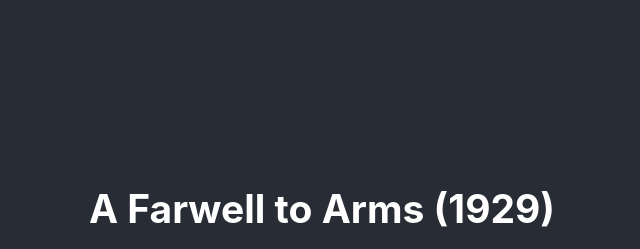
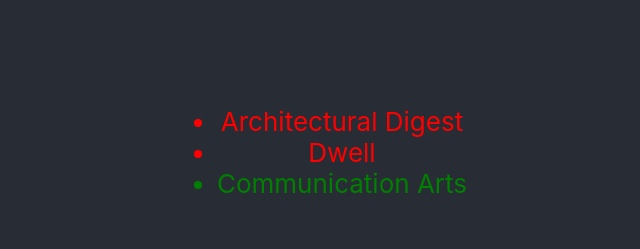
Before and after one commit to tbyrne14/hello-react, a React (Create React App) app: page / in a window 1280 px wide. Shown: the top 249 px of the page, without its empty margins (318-958 px from the left). Built offline with nearby package versions, Linux system fonts and the light colour scheme.

Commit message:
ZineRack

```diff
--- a/src/App.js
+++ b/src/App.js
@@ -1,5 +1,27 @@
 /* import logo from './logo.svg'; */
 import './App.css';
+
+const magazines = [
+  { id: 1, title: 'Architectural Digest', theme: 'architecture', isAvailable: true},
+  { id: 2, title: 'Dwell', theme: 'architecture', isAvailable: true},
+  { id: 3, title: 'Communication Arts', theme: 'design', isAvailable: false},
+];
+
+function ZineRack() {
+  const listZines = magazines.map(zine =>
+    <li
+      key={zine.id}
+      style={{
+        color: zine.isAvailable ? 'red' : 'green'
+      }}
+      >
+        {zine.title}
+      </li>
+  );
+  return (
+    <ul>{listZines}</ul>
+  )
+}
 
 const book = {
   title: 'A Farwell to Arms',
@@ -41,6 +63,7 @@
   return (
     <div className="App">
       <header className="App-header">
+        <ZineRack/>
         <Bookshelf/>
       </header>
     </div>
```
